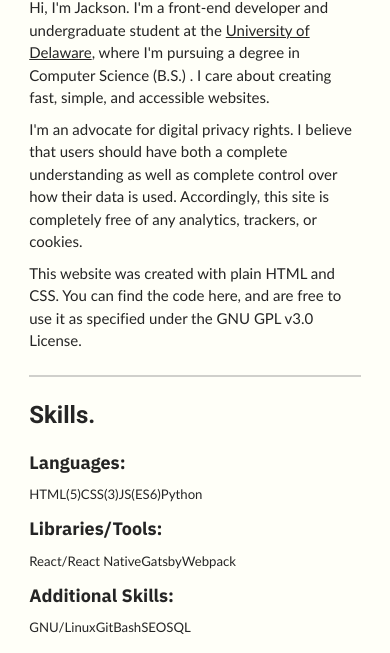
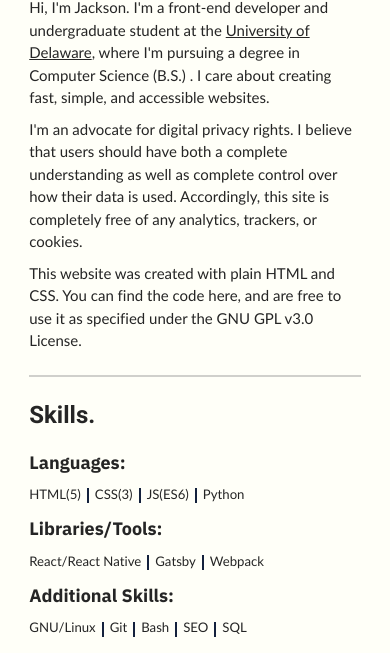
Before and after one commit to imjackson/jacksongpack.com, a plain HTML site: page index.html in a window 390 px wide. Shown: the part 191-844 px from the top of the page. Drawn offline with Linux system fonts and the light colour scheme.

Commit message:
[index.html/style.css] mobile skills dividers

```diff
--- a/css/style.css
+++ b/css/style.css
@@ -80,15 +80,30 @@ hr {
     margin: 2px 0 2px 1rem;
     font-size: 1.1rem;
 }
+.skill_divider_mobile {
+    border: none;
+    margin: 0 0.5rem;
+    width: 2px;
+    height: 15px;
+    background-color: var(--accent-blue);
+    display: none;
+}
 @media screen and (max-width: 750px) {
     #skills_container {
         flex-flow: column nowrap;
     }
     .skill_list {
         flex-flow: row wrap;
+        align-items: center;
     }
     .skill_item {
         margin: 2px 0;
+    }
+    .skill_divider_mobile {
+        display: initial;
+    }
+    .skill_divider_mobile:last-child {
+        display: none;
     }
 }
 
--- a/index.html
+++ b/index.html
@@ -40,28 +40,28 @@
                         <div class="skills_column">
                             <h3>Languages:</h3>
                             <div class="skill_list">
-                                <p class="skill_item">HTML(5)</p>
-                                <p class="skill_item">CSS(3)</p>
-                                <p class="skill_item">JS(ES6)</p>
-                                <p class="skill_item">Python</p>
+                                <p class="skill_item">HTML(5)</p> <hr class="skill_divider_mobile" />
+                                <p class="skill_item">CSS(3)</p><hr class="skill_divider_mobile" />
+                                <p class="skill_item">JS(ES6)</p><hr class="skill_divider_mobile" />
+                                <p class="skill_item">Python</p><hr class="skill_divider_mobile" />
                             </div>
                         </div>
                         <div class="skills_column">
                             <h3>Libraries/Tools:</h3>
                             <div class="skill_list">
-                                <p class="skill_item">React/React Native</p>
-                                <p class="skill_item">Gatsby</p>
-                                <p class="skill_item">Webpack</p>
+                                <p class="skill_item">React/React Native</p><hr class="skill_divider_mobile" />
+                                <p class="skill_item">Gatsby</p><hr class="skill_divider_mobile" />
+                                <p class="skill_item">Webpack</p><hr class="skill_divider_mobile" />
                             </div>
                         </div>
                         <div class="skills_column">
                             <h3>Additional Skills:</h3>
                             <div class="skill_list">
-                                <p class="skill_item">GNU/Linux</p>
-                                <p class="skill_item">Git</p>
-                                <p class="skill_item">Bash</p>
-                                <p class="skill_item">SEO</p>
-                                <p class="skill_item">SQL</p>
+                                <p class="skill_item">GNU/Linux</p><hr class="skill_divider_mobile" />
+                                <p class="skill_item">Git</p><hr class="skill_divider_mobile" />
+                                <p class="skill_item">Bash</p><hr class="skill_divider_mobile" />
+                                <p class="skill_item">SEO</p><hr class="skill_divider_mobile" />
+                                <p class="skill_item">SQL</p><hr class="skill_divider_mobile" />
                             </div>
                         </div>
                     </div>
```
